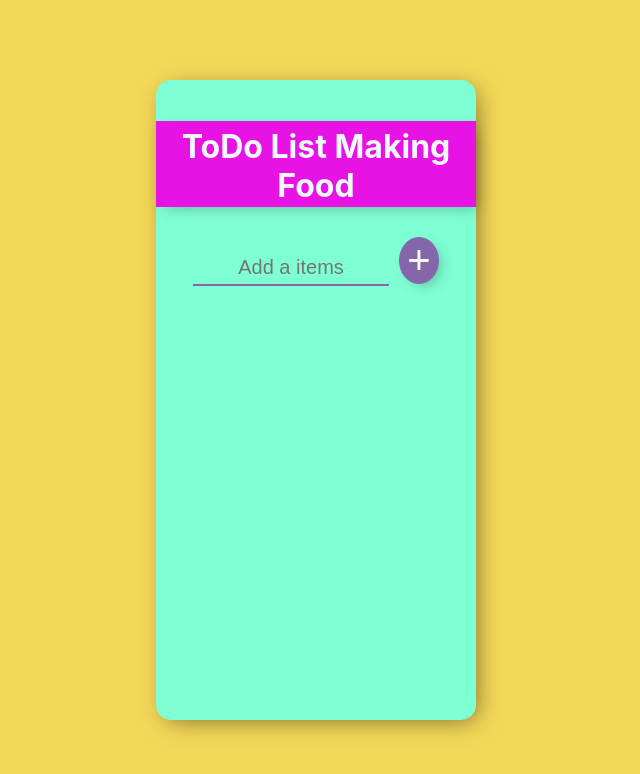
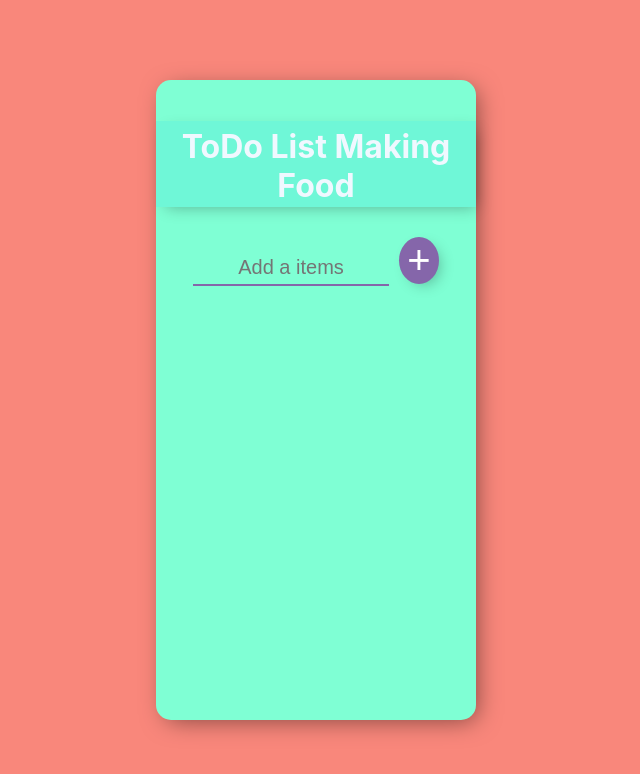
Before and after one commit to Prakash161996/React-ToDo-List, a React (Create React App) app: page / in a window 1280 px wide. Shown: the top 774 px of the page, without its empty margins (324-964 px from the left). Built offline with nearby package versions, Linux system fonts and the light colour scheme.

Commit message:
App.css Background color was changed

```diff
--- a/src/App.css
+++ b/src/App.css
@@ -1,7 +1,7 @@
 .main_div{
   width:100%;
   height: 100vh;
-  background:rgb(244, 216, 88);
+  background:rgb(249, 135, 123);
   display: flex;
   flex-direction: row;
   justify-content: center;
@@ -18,7 +18,7 @@
 h1{
   color: aliceblue;
   background: transparent;
-  background-color: #e712e3;
+  background-color: #6ff7d7;
   padding:6px 0 2px 0 ;
   margin-bottom: 10px;
   box-shadow: 5px 5px 15px -5px rgb(0, 0,0,0.3) ;
```
